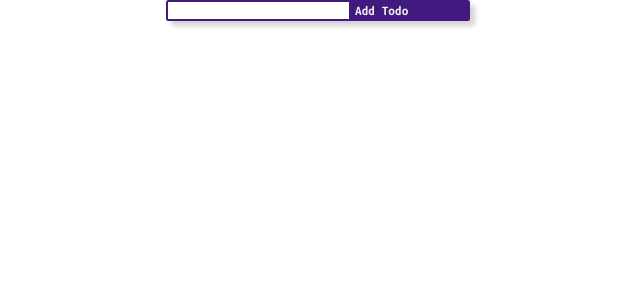
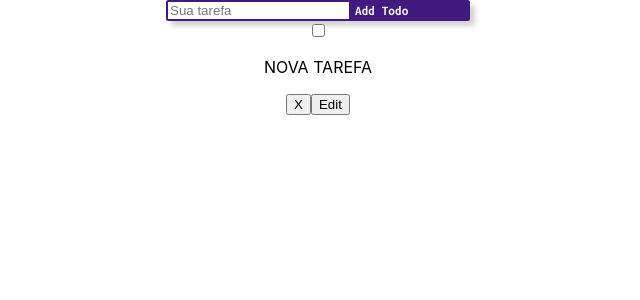
Before and after one commit to IagoMesquita/todo-list-frontend, a React (Create React App) app: page / in a window 1280 px wide. Shown: the top 300 px of the page, without its empty margins (322-962 px from the left). Built offline with nearby package versions, Linux system fonts and the light colour scheme.

Commit message:
feat: cria componente referetea tafera adicionada

```diff
--- a/src/componets/AddTodo/index.jsx
+++ b/src/componets/AddTodo/index.jsx
@@ -1,5 +1,6 @@
 import React, { useState } from 'react';
 import './addTodo.css';
+import NewTodo from '../NewTodo';
 
 function AddTodo() {
   const [task, setTask] = useState('');
@@ -24,6 +25,7 @@ function AddTodo() {
       >
         <input
           className="shearch"
+          placeholder="Sua tarefa"
           type="text"
           name="todo-input"
           value={task}
@@ -36,7 +38,7 @@ function AddTodo() {
           Add Todo
         </button>
       </form>
-
+      <NewTodo />
     </section>
   );
 }
--- /dev/null
+++ b/src/componets/NewTodo/index.jsx
@@ -0,0 +1,14 @@
+import React from 'react';
+
+function NewTodo() {
+  return (
+    <div className="new-todo">
+      <input type="checkbox" name="" id="" />
+      <p>NOVA TAREFA</p>
+      <button type="button">X</button>
+      <button type="button">Edit</button>
+    </div>
+  );
+}
+
+export default NewTodo;
```
